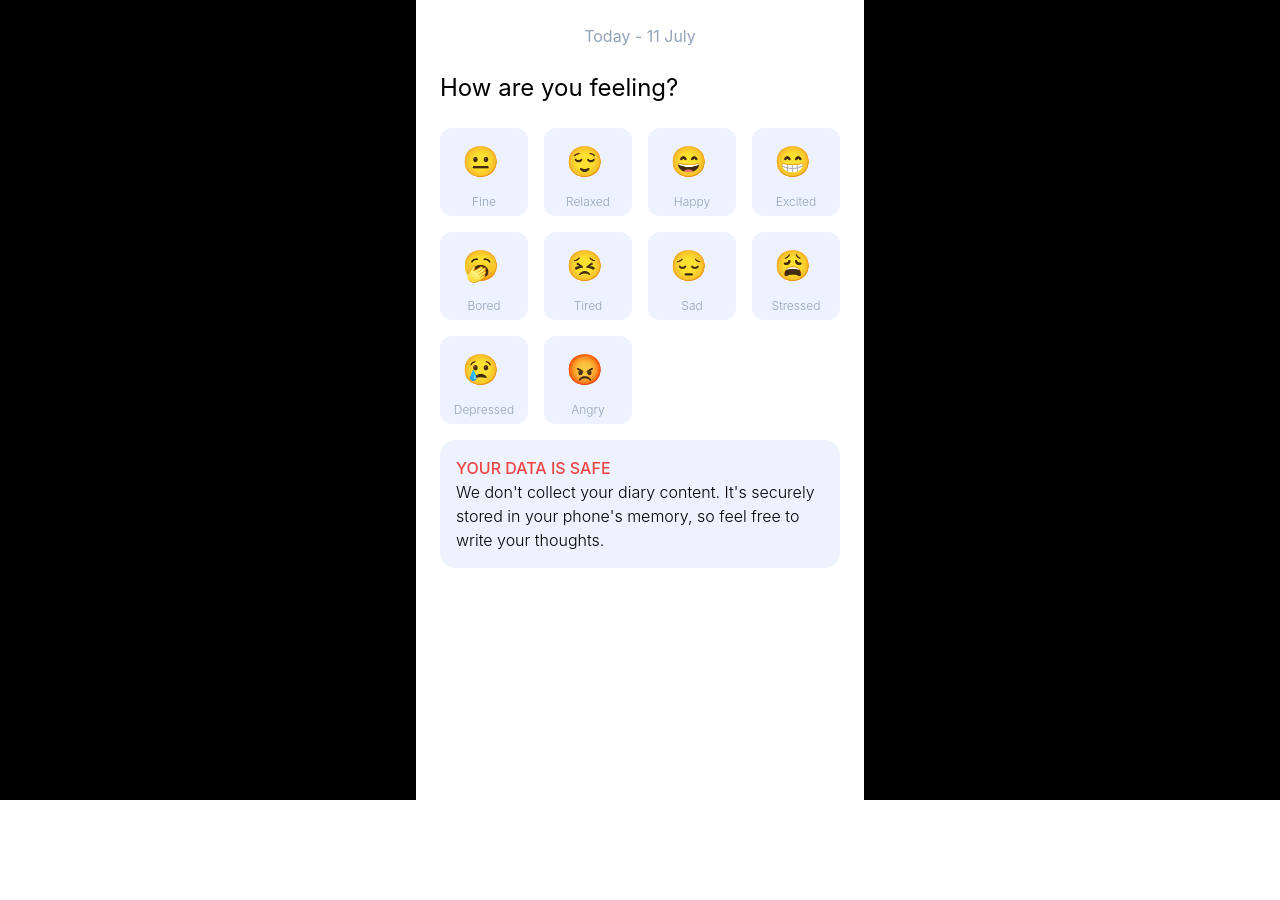
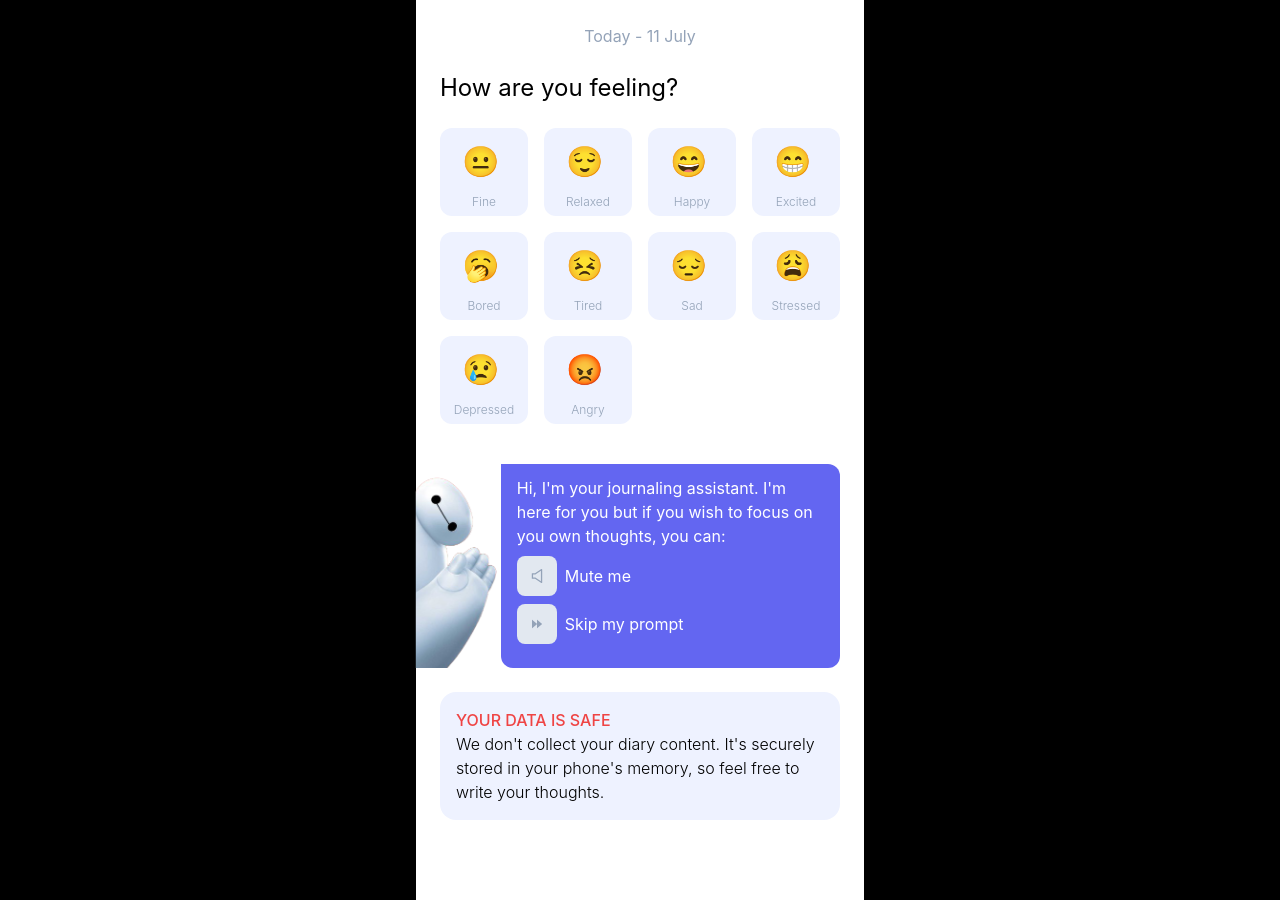
Before and after one commit to anhthuvo/HCI-diary-FE, a React (Create React App) app: page / in a window 1280 px wide. Before the commit the page ends 800 px from the top, so only its background shows below. Built offline with nearby package versions, Linux system fonts and the light colour scheme.

Commit message:
Add introduction, reduce  topic number

```diff
--- a/src/pages/Journaling.tsx
+++ b/src/pages/Journaling.tsx
@@ -84,13 +84,13 @@ const Landing: React.FC = () => {
         if (turn.current === 0 && topicNum.current === 0) {
             prompts = `${prompt_rules.general_rules}
             Give a positive comment on what I told you and give a question to find out my situation lead to their emotion.
-            This is what I tell you "${inputText}"`
+            This is what I tell you "${diaries[0].content}"`
         }
-        if (turn.current < 3) {
+        if (turn.current < 2) {
             prompts = `${prompt_rules.general_rules}
             Give a positive comment on what I told you and give a question to ask about my situation based on their emotion or the exprience that I told you.
             This is what I tell you "${inputText}"`
-        } else if (topicNum.current < 3) { // more than 3 turns for 1 topic => change topic
+        } else if (topicNum.current < 2) { // more than 3 turns for 1 topic => change topic
             turn.current = 0
             topicNum.current += 1
             prompts = `${prompt_rules.general_rules}
@@ -99,7 +99,7 @@ const Landing: React.FC = () => {
             This is the dialog "${diaries[0].content}"
             Last question: ${question.q}`
 
-        } else if (topicNum.current === 3) {
+        } else if (topicNum.current === 2) {
             topicNum.current += 1
             turn.current = 3
             prompts = `${prompt_rules.general_rules}
@@ -107,7 +107,7 @@ const Landing: React.FC = () => {
             Then you ask me what they plan to do tomorrow because it is useful for their reflection.
             This is what I tell you "${inputText}"`
             setInput(`My tomorrow plan:\n•\n•\n•`)
-        } else if (topicNum.current === 4) {
+        } else if (topicNum.current === 3) {
             topicNum.current += 1
             turn.current = 3
             setQuestion({
--- a/src/pages/Landing.tsx
+++ b/src/pages/Landing.tsx
@@ -2,6 +2,7 @@ import React, { useEffect, useRef, useState } from 'react';
 import { DIARY_DURATION, DIARY_STORAGE_KEY, EMOTIONS, MONTHS, WEEKDAYS } from '../constant'
 import { Link } from 'react-router-dom';
 import { IDiary } from './Journaling'
+import { ForwardOutlined, MutedOutlined } from '@ant-design/icons';
 
 const Landing: React.FC = () => {
   const [emotions, setEmotions] = useState(EMOTIONS)
@@ -81,11 +82,29 @@ const Landing: React.FC = () => {
             }
           </div>
 
+          <div className="pt-6 flex -ml-6">
+            <img src="assets/baymax.png" alt="baymax" className="transform scale-x-[-1] w-1/5 h-auto object-cover" />
+            <div className="flex-1 bg-indigo-500 rounded-xl pt-3 pb-4 pl-4 pr-6 rounded-tl-none text-white relative">
+              <p className="">Hi, I'm your journaling assistant. I'm here for you but if you wish to focus on you own thoughts, you can:</p>
+              <div className='flex items-center mb-2 mt-2 w-4/5'>
+                <div className="bg-slate-200 rounded-lg h-10 w-10 flex justify-center items-center">
+                  <MutedOutlined className='text-slate-400'/>
+                </div>
+                <p className="ml-2">Mute me</p>
+              </div>
+              <div className='flex items-center mb-2 mt-2'>
+                <div className="bg-slate-200 rounded-lg h-10 w-10 flex justify-center items-center">
+                  <ForwardOutlined className='text-slate-400' />
+                </div>
+                <p className="ml-2">Skip my prompt</p>
+              </div>
+            </div>
+          </div>
           <div
-            className='w-full rounded-2xl hover:bg-indigo-50 bg-indigo-50 border-none p-4 font-light'
+            className='w-full rounded-2xl hover:bg-indigo-50 bg-indigo-50 border-none p-4 font-light mt-6'
           >
             <span className="text-red-500 font-medium">YOUR DATA IS SAFE</span>
-            <br/>We don't collect your diary content. It's securely stored in your phone's memory, so feel free to write your thoughts.
+            <br />We don't collect your diary content. It's securely stored in your phone's memory, so feel free to write your thoughts.
           </div>
         </div>
         {unclock ? (
```
Also changed, not shown: public/assets/baymax.png (added). Lines whose indentation alone changed are shown as unchanged.
